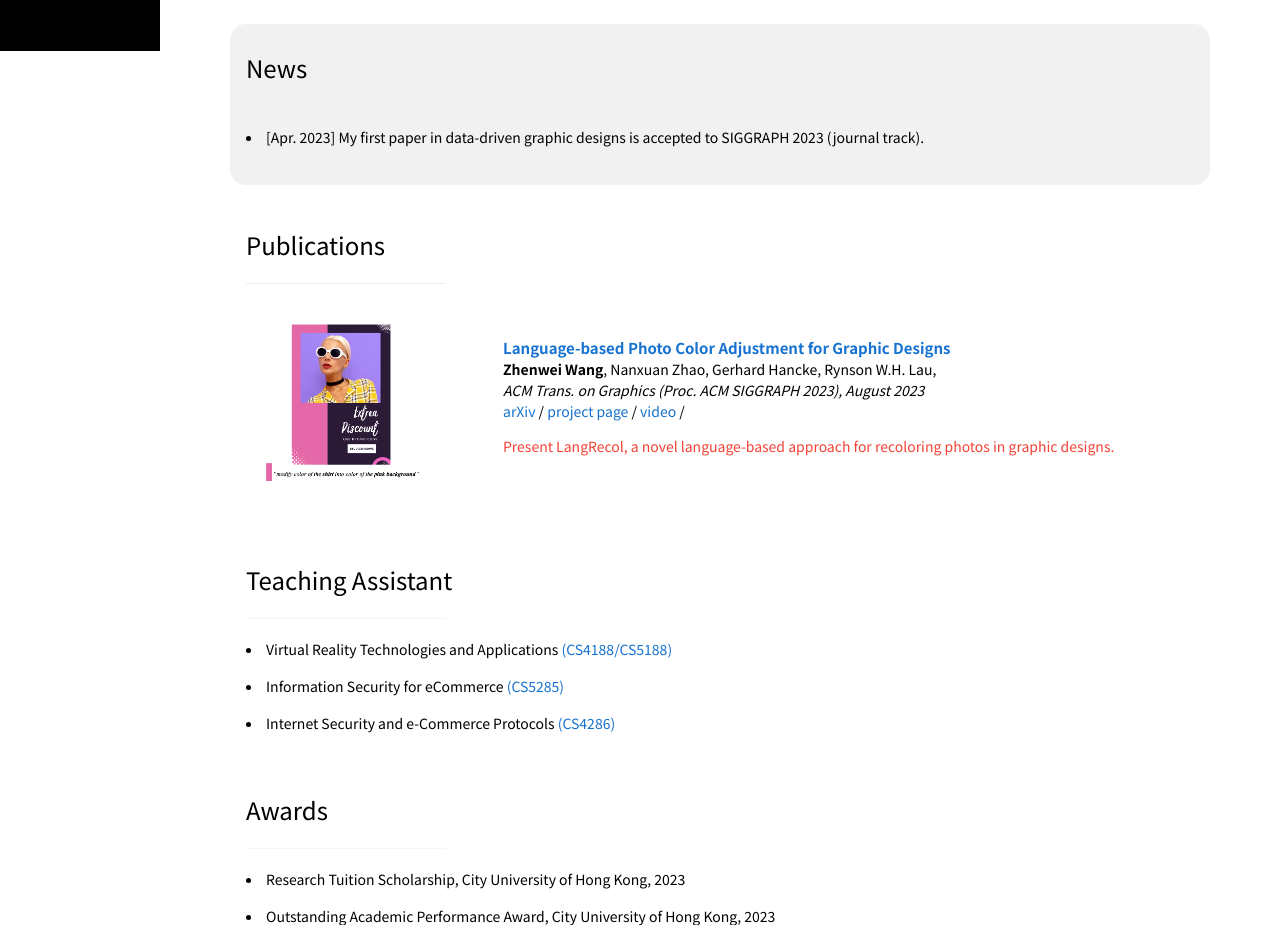
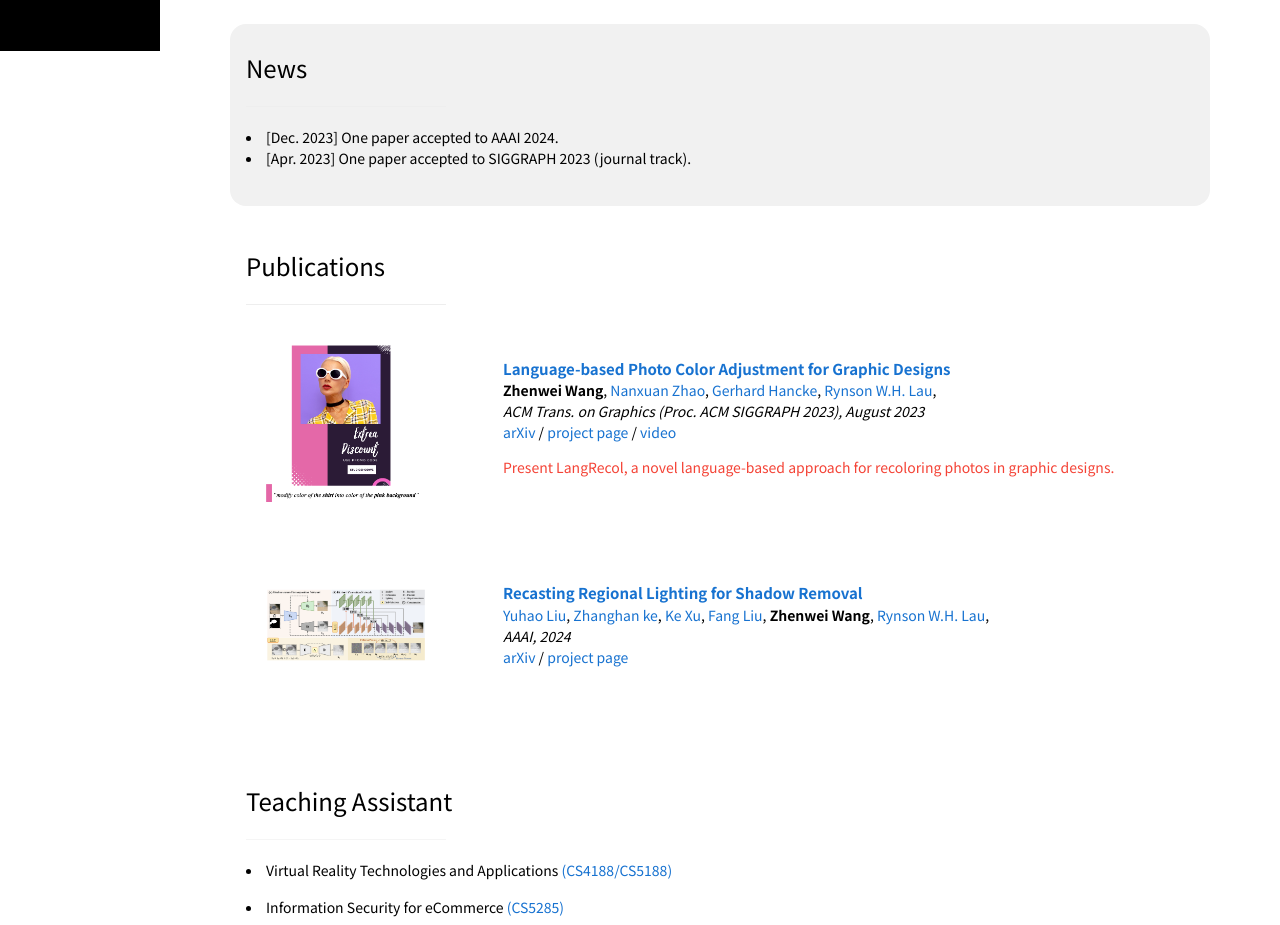
Before and after one commit to zhenwwang/zhenwwang.github.io, a plain HTML site: page index.html in a window 1280 px wide. Shown: the part 749-1674 px from the top of the page. Drawn offline with nearby package versions, Linux system fonts and the light colour scheme.

Commit message:
Update news and paper sections

```diff
--- a/index.html
+++ b/index.html
@@ -146,8 +146,10 @@
       <h3 class="w3-text-black">News</h3>
       <hr style="width:200px" class="w3-opacity-off">
       <li>
-        [Apr. 2023] My first paper in data-driven graphic designs is accepted to SIGGRAPH 2023 (journal
-        track).
+        [Dec. 2023] One paper accepted to AAAI 2024.
+      </li>
+      <li>
+        [Apr. 2023] One paper accepted to SIGGRAPH 2023 (journal track).
       </li>
       <br>
       <!-- End News Section -->
@@ -186,9 +188,9 @@
               <a href="https://zhenwwang.github.io/langrecol"><papertitle class="w3-medium">Language-based Photo Color Adjustment for Graphic Designs</papertitle></a>
               <br>
               <strong>Zhenwei Wang</strong>,
-              <ahref="http://nxzhao.com/">Nanxuan Zhao</a>,
-              <ahref="http://rfidblog.org.uk/">Gerhard Hancke</a>,
-              <ahref="https://www.cs.cityu.edu.hk/~rynson/">Rynson W.H. Lau</a>,
+              <a href="http://nxzhao.com/">Nanxuan Zhao</a>,
+              <a href="http://rfidblog.org.uk/">Gerhard Hancke</a>,
+              <a href="https://www.cs.cityu.edu.hk/~rynson/">Rynson W.H. Lau</a>,
               <br>
               <em>ACM Trans. on Graphics (Proc. ACM SIGGRAPH 2023), August 2023</em>
               <br>
@@ -197,10 +199,56 @@
               <a href="https://zhenwwang.github.io/langrecol">project page</a>
               /
               <a href="https://youtu.be/AGHhK4XRwqk?si=Hd52rPwGEOaJyiFP">video</a>
-              /
               <p class="w3-text-red">
                 Present LangRecol, a novel language-based approach for recoloring photos in graphic designs.
               </p>
+            </td>
+          </tr>
+
+        </tbody>
+      </table>
+
+      <!-- PAPER Section -->
+      <table
+        style="width:100%;border:0px;border-spacing:0px;border-collapse:separate;margin-right:auto;margin-left:auto;">
+        <tbody>
+          <tr onmouseout="rrl_stop()" onmouseover="rrl_start()" bgcolor="#ffffff">
+            <td class="w3-hide-small" style="padding:20px;width:25%;vertical-align:middle">
+              <div class="one">
+                <div class="two" id='rrl_image'>
+                  <img src="images/rrl_1.png" width="160">
+                </div>
+                <img src='images/rrl_0.png' width="160">
+              </div>
+              <script type="text/javascript">
+                function rrl_start() {
+                  document.getElementById('rrl_image').style.opacity = "1";
+                }
+
+                function rrl_stop() {
+                  document.getElementById('rrl_image').style.opacity = "0";
+                }
+                rrl_stop()
+              </script>
+            </td>
+            <td style="padding:20px;width:75%;vertical-align:middle">
+              <a href="https://yuhaoliu7456.github.io/RRL-Net/"><papertitle class="w3-medium">Recasting Regional Lighting for Shadow Removal</papertitle></a>
+              <br>
+              <a href="https://yuhaoliu7456.github.io/">Yuhao Liu</a>,
+              <a href="https://zhke.io/">Zhanghan ke</a>,
+              <a href="https://kkbless.github.io/">Ke Xu</a>,
+              <a href="https://scholar.google.com/citations?user=cBFup5QAAAAJ&hl=en">Fang Liu</a>,
+              <strong>Zhenwei Wang</strong>,
+              <a href="https://www.cs.cityu.edu.hk/~rynson/">Rynson W.H. Lau</a>,
+              <br>
+              <em>AAAI, 2024</em>
+              <br>
+              <a href="">arXiv</a>
+              /
+              <a href="https://yuhaoliu7456.github.io/RRL-Net/">project page</a>
+              <!-- <p class="w3-text-red">
+                Present LangRecol, a novel language-based approach for recoloring photos in graphic designs.
+              </p> -->
             </td>
           </tr>
 
```
Also changed, not shown: images/rrl_0.png (added), images/rrl_1.png (added), 1 other file.
